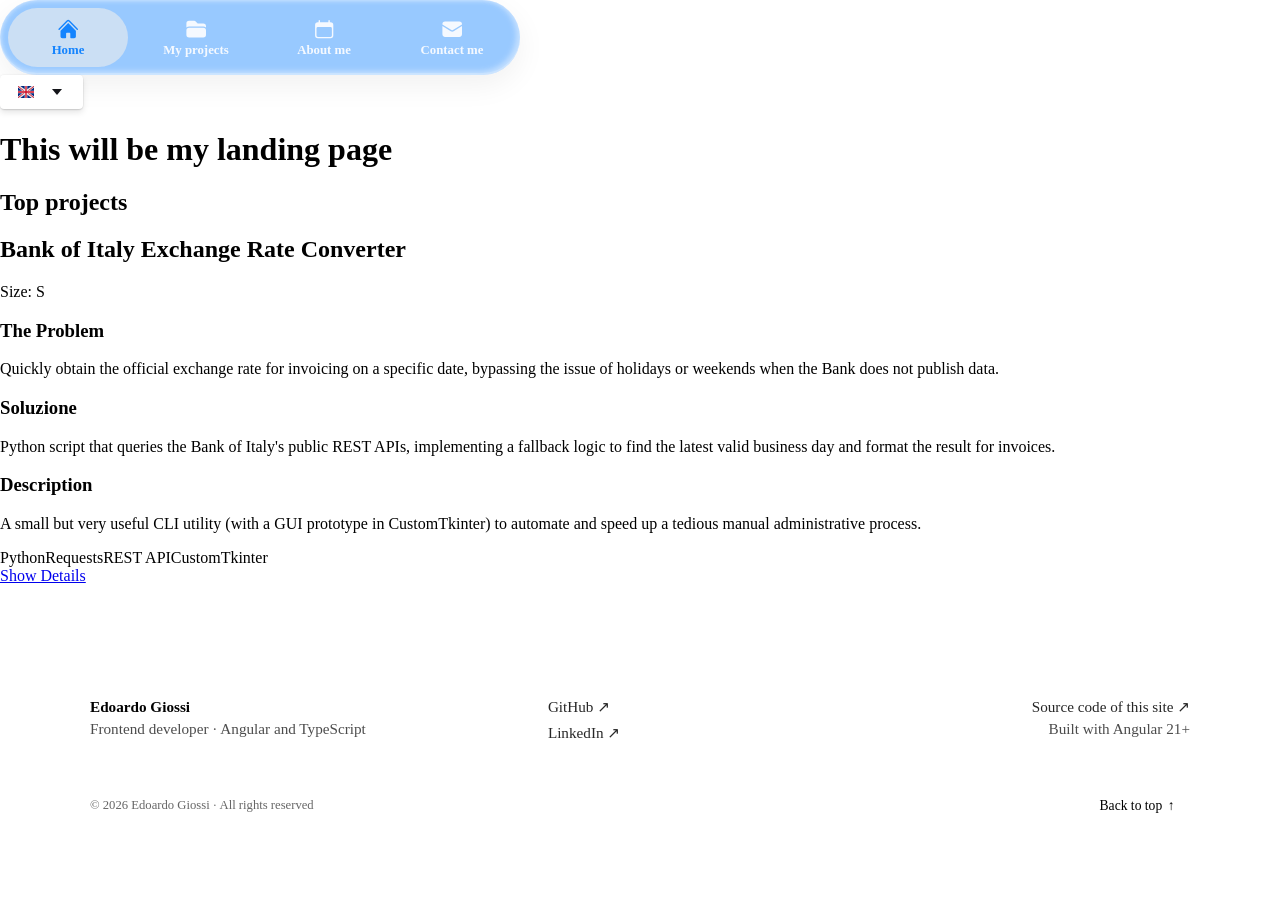
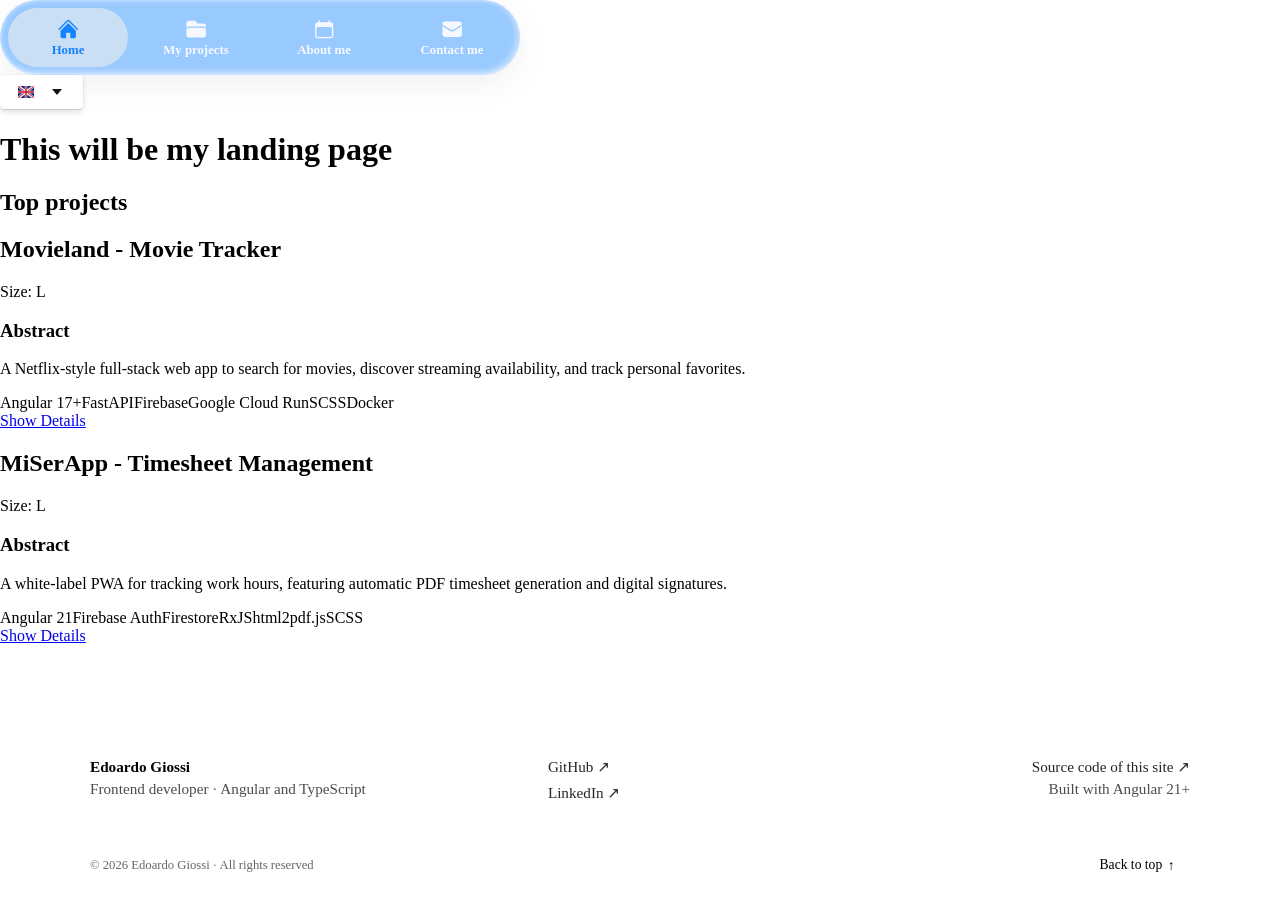
Before and after one commit to Edoardo-NameNotFoundError/MyPersonalPortfolio, an Angular app: page /en/home in a window 1280 px wide. Before the commit the page ends 844 px from the top, so only its background shows below. Built offline with nearby package versions, Linux system fonts and the light colour scheme.

Commit message:
Closes #56 - refactoring del codice con t.pipe e implementazione del pipe l.pipe

```diff
--- a/src/app/assets/project.data.ts
+++ b/src/app/assets/project.data.ts
@@ -1,15 +1,58 @@
 import { Project } from "../../models/project.interface";
 
 export const PROJECTS: Project[] = [
+  //MOVIELANDAPP
+  {
+    id: 'movieland-app',
+    showInHome: true,
+    priority: 5,
+    title: {
+      it: "Movieland - Tracking Film",
+      en: "Movieland - Movie Tracker"
+    },
+    size: 'L',
+    abstract: {
+      it: "Una web app full-stack in stile Netflix per cercare film, scoprire dove guardarli in streaming e tenere traccia dei propri preferiti.",
+      en: "A Netflix-style full-stack web app to search for movies, discover streaming availability, and track personal favorites."
+    },
+    problem: {
+      it: "Mantenersi allenati su un progetto full-stack reale, affrontando le sfide del design mobile-first rigoroso e della gestione complessa di filtri incrociati (titolo, attore, genere, piattaforma) applicati lato server.",
+      en: "Keep training on a real full-stack project, tackling the challenges of rigorous mobile-first design and the complex management of cross-filters (title, actor, genre, platform) applied on the server side."
+    },
+    solution: {
+      it: "Architettura disaccoppiata con SPA in Angular 17+ su Firebase Hosting e backend FastAPI (Python) containerizzato su Google Cloud Run, integrando TMDB API, Firebase Auth e Firestore per i dati utente.",
+      en: "Decoupled architecture with an Angular 17+ SPA on Firebase Hosting and a containerized FastAPI (Python) backend on Google Cloud Run, integrating TMDB APIs, Firebase Auth, and Firestore for user data."
+    },
+    description: {
+      it: "Un'app in stile Netflix/Prime Video per cercare film, scoprire dove guardarli in streaming e tenere traccia delle proprie visioni con note personali e un originale sistema di rating a 'koala'.",
+      en: "A Netflix/Prime Video-style app to search for movies, discover where to stream them, and track your watch history with personal notes and an original 'koala' rating system."
+    },
+    technologies: [
+      'Angular 17+',
+      'FastAPI',
+      'Firebase',
+      'Google Cloud Run',
+      'SCSS',
+      'Docker'
+    ],
+    imageUrl: '',
+    githubUrl: '',
+    liveUrl: 'https://movieland-6f414.web.app'
+  },
+  //SNIPPET PER CONVERSIONE VALUTA
   {
     id: 'banca-italia-converter',
-    showInHome: true,
-    priority: 4,
+    showInHome: false,
+    priority: 3,
     title: {
       it: "Convertitore Valute Banca d'Italia",
       en: "Bank of Italy Exchange Rate Converter"
     },
     size: 'S',
+    abstract: {
+      it: "Un'utility Python per automatizzare il recupero dei tassi di cambio ufficiali per la fatturazione, aggirando i giorni di chiusura dei mercati.",
+      en: "A Python utility to automate the retrieval of official exchange rates for invoicing, bypassing market closure days."
+    },
     problem: {
       it: "Ottenere rapidamente il tasso di cambio ufficiale per la fatturazione in una data specifica, aggirando il problema dei giorni festivi o weekend in cui la Banca non pubblica i dati.",
       en: "Quickly obtain the official exchange rate for invoicing on a specific date, bypassing the issue of holidays or weekends when the Bank does not publish data."
@@ -31,5 +74,43 @@ export const PROJECTS: Project[] = [
     imageUrl: '',
     githubUrl: '',
     liveUrl: ''
+  },
+  //MISERAPP
+  {
+    id: 'miserapp',
+    showInHome: true,
+    priority: 4,
+    title: {
+      it: "MiSerApp - Gestione Presenze",
+      en: "MiSerApp - Timesheet Management"
+    },
+    size: 'L',
+    abstract: {
+      it: "Una PWA white-label per la registrazione delle ore lavorative, con generazione automatica di fogli presenze in PDF e firma digitale.",
+      en: "A white-label PWA for tracking work hours, featuring automatic PDF timesheet generation and digital signatures."
+    },
+    problem: {
+      it: "Fornire a un cliente privato un sistema sicuro e flessibile per la rendicontazione delle ore, gestendo casistiche complesse (orari esatti vs monte ore manuale) ed eliminando l'uso di fogli cartacei o Excel.",
+      en: "Provide a private client with a secure and flexible system for reporting work hours, handling complex scenarios (exact times vs manual bulk hours), and eliminating paper or Excel timesheets."
+    },
+    solution: {
+      it: "Sviluppo di una Progressive Web App in Angular 21 e Firebase. Il sistema include login tramite whitelist, applicazione batch di template mensili, blocco dei record e generazione client-side di PDF A4 firmati.",
+      en: "Development of a Progressive Web App using Angular 21 and Firebase. The system features whitelist-based login, bulk application of monthly templates, record locking, and client-side generation of signed A4 PDFs."
+    },
+    description: {
+      it: "Versione anonimizzata di un gestionale aziendale reale. L'architettura fa forte uso dei Signals di Angular per la reattività della UI, Firestore per la persistenza in tempo reale e html2pdf.js per l'esportazione documentale.",
+      en: "An anonymized version of a real corporate management tool. The architecture heavily relies on Angular Signals for UI reactivity, Firestore for real-time persistence, and html2pdf.js for document export."
+    },
+    technologies: [
+      'Angular 21',
+      'Firebase Auth',
+      'Firestore',
+      'RxJS',
+      'html2pdf.js',
+      'SCSS'
+    ],
+    imageUrl: '',
+    githubUrl: '',
+    liveUrl: ''
   }
-]
+];
--- a/src/app/components/home-component/home-component.ts
+++ b/src/app/components/home-component/home-component.ts
@@ -1,9 +1,9 @@
 import { Component, inject } from '@angular/core';
+
+import { PROJECTS } from '../../assets/project.data';
 
 import { TPipe } from '../../i18n/t.pipe';
 import { LanguageService } from '../../i18n/language.service';
-
-import { PROJECTS } from '../../assets/project.data';
 
 import { ProgettiComponent } from '../progetti-component/progetti-component';
 
@@ -17,6 +17,6 @@ import { ProgettiComponent } from '../progetti-component/progetti-component';
 
 export class HomeComponent {
   protected readonly i18n = inject(LanguageService);
-  projects = PROJECTS;
-  homeProjects = PROJECTS.filter(p => p.showInHome === true);
+  filteredProjects = PROJECTS.filter(p => p.showInHome === true);
+  homeProjects = [...this.filteredProjects].sort((a, b) => b.priority - a.priority);
 }
--- a/src/app/components/not-found-component/not-found-component.ts
+++ b/src/app/components/not-found-component/not-found-component.ts
@@ -1,20 +1,22 @@
 import { Component, OnDestroy, inject } from '@angular/core';
-import { LayoutService } from '../../services/layout.service';
 import { RouterModule } from '@angular/router';
 
+import { LayoutService } from '../../services/layout.service';
+
 import { LanguageService } from '../../i18n/language.service';
+import { TPipe } from '../../i18n/t.pipe';
 
 @Component({
   selector: 'app-not-found-component',
   standalone: true,
-  imports: [RouterModule],
+  imports: [RouterModule, TPipe],
   templateUrl: './not-found-component.html',
   styleUrl: './not-found-component.scss',
 })
 
 export class NotFoundComponent implements OnDestroy {
   private layout = inject(LayoutService);
-  i18n = inject(LanguageService);
+  readonly i18n = inject(LanguageService);
 
   constructor() {
     this.layout.showFooter.set(false);
--- a/src/app/components/progetti-component/progetti-component.html
+++ b/src/app/components/progetti-component/progetti-component.html
@@ -4,20 +4,13 @@
 
     <article class="project-card">
 
-      <h2>{{ getText(project.title) }}</h2>
+      <h2>{{ project.title | l }}</h2>
 
-      <span class="badge-size">{{ getProjectLabel('size') }}: {{ project.size }}</span>
+      <span class="badge-size">{{ 'projects.labels.size' | t}}: {{ project.size }}</span>
 
       <div class="content">
-        <h3>{{ getProjectLabel('problem') }}</h3>
-        <p>{{ getText(project.problem) }}</p>
-
-        <h3>Soluzione</h3>
-        <p>{{ getText(project.solution)}}</p>
-
-
-        <h3>{{ getProjectLabel('description') }}</h3>
-        <p>{{ getText(project.description) }}</p>
+        <h3>Abstract</h3>
+        <p>{{ project.abstract | l }}</p>
       </div>
 
       <div class="tech-stack">
@@ -26,8 +19,8 @@
         }
       </div>
 
-      <a [routerLink]="['/', langService.lang(), 'progetti', project.id]" class="detail-btn">
-        {{ getProjectLabel('showDetails') }}
+      <a [routerLink]="['/', i18n.lang(), 'progetti', project.id]" class="detail-btn">
+        {{ 'projects.labels.showDetails' | t}}
       </a>
     </article>
 
--- a/src/app/components/progetti-component/progetti-component.ts
+++ b/src/app/components/progetti-component/progetti-component.ts
@@ -1,30 +1,21 @@
 import { Component, inject, input } from '@angular/core';
+import { RouterLink } from '@angular/router';
 
 import { PROJECTS } from '../../assets/project.data';
 import { Project } from '../../../models/project.interface';
 
 import { LanguageService } from '../../i18n/language.service';
-import { LocalizedString } from '../../../models/project.interface';
-import { RouterLink } from '@angular/router';
+import { LPipe } from '../../i18n/l.pipe';
+import { TPipe } from '../../i18n/t.pipe';
 
 @Component({
   selector: 'app-progetti-component',
   standalone: true,
-  imports: [RouterLink],
+  imports: [RouterLink, LPipe, TPipe],
   templateUrl: './progetti-component.html',
   styleUrl: './progetti-component.scss',
 })
 export class ProgettiComponent {
-  projectsArray = input<Project[]>(PROJECTS);
-  readonly langService = inject(LanguageService);
-
-  getText(value: string | LocalizedString): string {
-    if(typeof value === "string") return value;
-    return value[this.langService.lang()];
-  }
-
-  getProjectLabel(value: string): string {
-    return this.langService.t(`projects.labels.${value}`);
-  }
-
+  projectsArray = input<Project[]>([...PROJECTS].sort((a,b) => b.priority - a.priority));
+  readonly i18n = inject(LanguageService);
 }
--- a/src/app/components/progetto-dettaglio.component/progetto-dettaglio.component.ts
+++ b/src/app/components/progetto-dettaglio.component/progetto-dettaglio.component.ts
@@ -3,22 +3,25 @@ import { ActivatedRoute, RouterModule } from '@angular/router';
 import { toSignal } from '@angular/core/rxjs-interop';
 import { map } from 'rxjs';
 
+import { PROJECTS } from '../../assets/project.data';
+
 import { LanguageService } from '../../i18n/language.service';
-import { PROJECTS } from '../../assets/project.data';
-import { LocalizedString } from '../../../models/project.interface';
+import { TPipe } from '../../i18n/t.pipe';
+import { LPipe } from '../../i18n/l.pipe';
 
 import { NotFoundComponent } from '../not-found-component/not-found-component';
+
 
 @Component({
   selector: 'app-progetto-dettaglio.component',
   standalone: true,
-  imports: [RouterModule, NotFoundComponent],
+  imports: [RouterModule, NotFoundComponent, TPipe, LPipe],
   templateUrl: './progetto-dettaglio.component.html',
   styleUrl: './progetto-dettaglio.component.scss',
 })
 export class ProgettoDettaglioComponent {
-  i18n = inject(LanguageService);
   private route = inject(ActivatedRoute);
+  readonly i18n = inject(LanguageService);
 
   private currentSlug = toSignal(
     this.route.paramMap.pipe(map(params => params.get('slug')))
@@ -28,10 +31,4 @@ export class ProgettoDettaglioComponent {
     const slug = this.currentSlug();
     return PROJECTS.find(proj => proj.id === slug);
   });
-
-  getText(value: string | LocalizedString | undefined): string {
-    if(!value) return '';
-    if(typeof value === 'string') return value;
-    return value[this.i18n.lang()];
-  }
 }
--- /dev/null
+++ b/src/app/i18n/l.pipe.ts
@@ -0,0 +1,18 @@
+import { Pipe, PipeTransform, inject } from '@angular/core'
+
+import { LanguageService } from './language.service'
+import { LocalizedString } from '../../models/project.interface';
+@Pipe({
+    name: 'l',
+    standalone: true,
+    pure: false
+})
+export class  LPipe implements PipeTransform {
+    private i18n = inject(LanguageService);
+
+    transform(value: string | LocalizedString | undefined): string {
+        if(!value) return '';
+        if(typeof value === 'string') return value;
+        return value[this.i18n.lang()];
+    }
+}
--- a/src/models/project.interface.ts
+++ b/src/models/project.interface.ts
@@ -5,6 +5,7 @@ export type LocalizedString = Record<Lang, string>;
 export interface Project {
     id: string,
     showInHome: boolean,
+    abstract: LocalizedString | string,
     priority: 1 | 2 | 3 | 4 | 5,
     size: 'S' | 'M' | 'L',
     title: LocalizedString | string,
```
Also changed, not shown: src/app/components/not-found-component/not-found-component.html (+7 -7 lines), src/app/components/progetto-dettaglio.component/progetto-dettaglio.component.html (+7 -7 lines).
